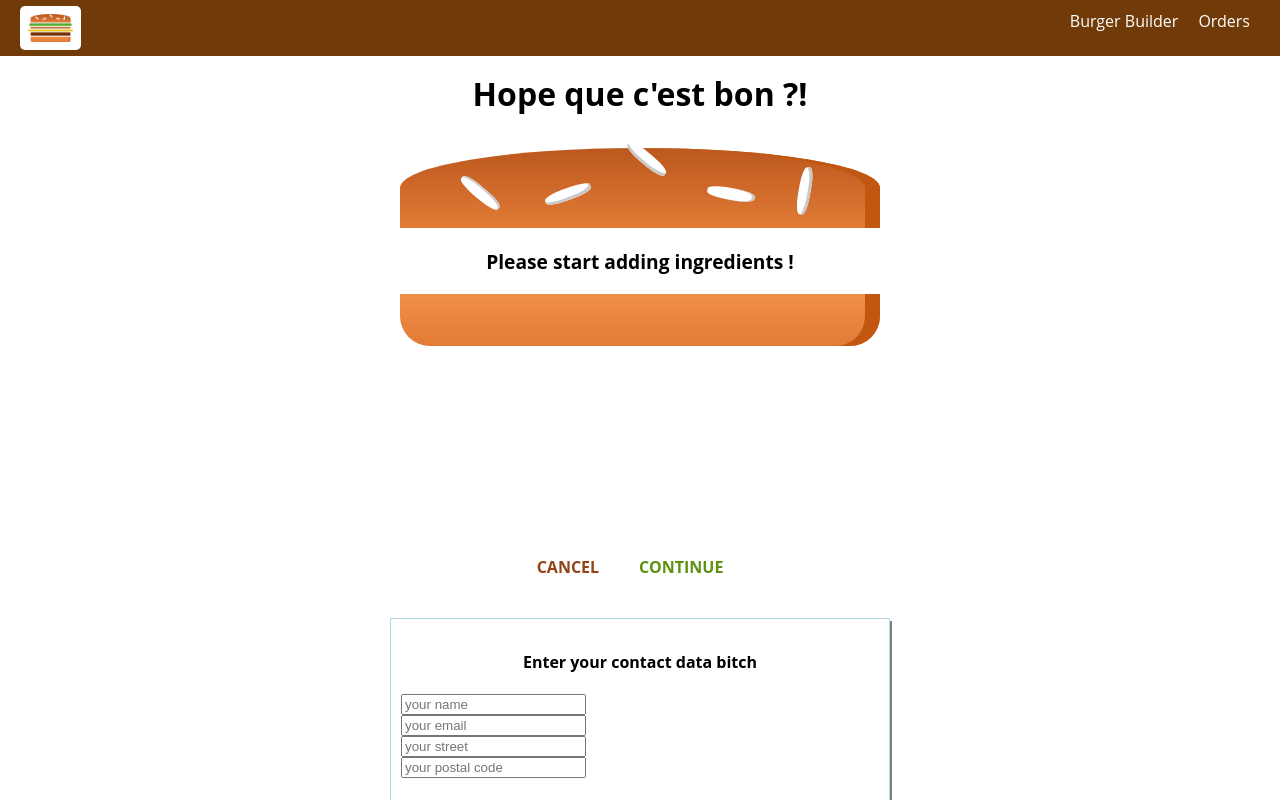
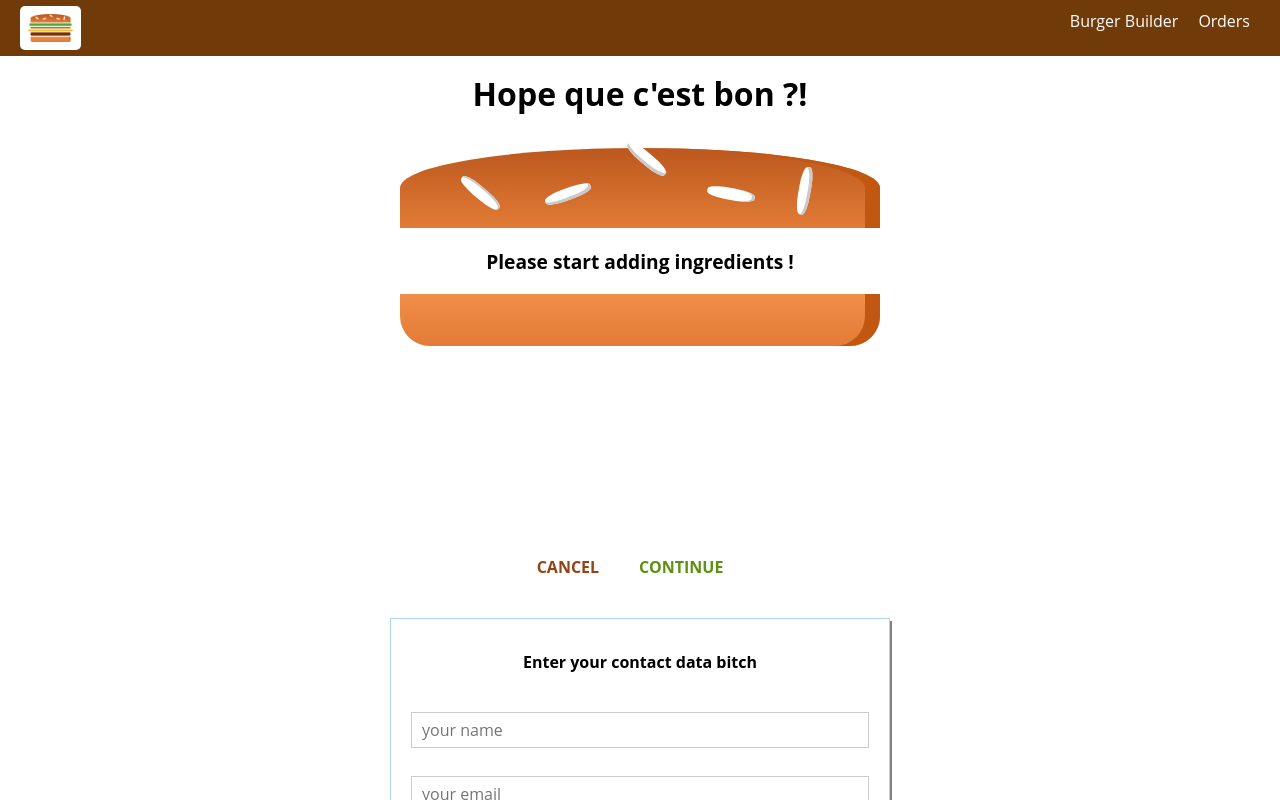
Before and after one commit to AlexStotch/BugerReact, a React app: page /checkout in a window 1280 px wide. Both pictures are taken after a click on the button "CONTINUE". Shown: the top 800 px of the page. Built offline with nearby package versions, Linux system fonts and the light colour scheme.

Commit message:
new Input react element

```diff
--- /dev/null
+++ b/src/components/UI/Input/Input.css
@@ -0,0 +1,27 @@
+.Input {
+    width: 100%;
+    padding: 10px;
+    box-sizing: border-box;
+}
+
+.Label {
+    font-weight: bold;
+    display: block;
+    margin-bottom: 8px;
+}
+
+.InputElement {
+    outline: none;
+    border: 1px solid #CCC;
+    background-color: white;
+    font: inherit;
+    padding: 6px 10px;
+    display: block;
+    width: 100%;
+    box-sizing: border-box;
+}
+
+.InputElement:focus {
+    outline: none;
+    background-color: #CCC;
+}
--- /dev/null
+++ b/src/components/UI/Input/Input.js
@@ -0,0 +1,24 @@
+import React from 'react';
+import classes from './Input.css';
+
+const input = (props) => {
+    let inputElement = null;
+    switch(props.inputtype) {
+        case ('input'):
+            inputElement = <input className={classes.InputElement} {...props}/>
+            break;
+        case ('textarea') :
+            inputElement = <textarea className={classes.InputElement} {...props}/>
+            break;
+        default:
+            inputElement = <input className={classes.InputElement} {...props}/>
+    }
+    return (
+        <div className={classes.Input}>
+            <label className={classes.Label}>{props.label}</label>
+            {inputElement}
+        </div>
+    )
+};
+
+export default input;
--- a/src/containers/Checkout/ContactData/ContactData.css
+++ b/src/containers/Checkout/ContactData/ContactData.css
@@ -8,10 +8,6 @@
     box-sizing: border-box;
 }
 
-.Input {
-    display: block;
-}
-
 @media (min-width : 600px) {
     .ContactData {
         width : 500px;
--- a/src/containers/Checkout/ContactData/ContactData.js
+++ b/src/containers/Checkout/ContactData/ContactData.js
@@ -3,6 +3,7 @@
 import classes from './ContactData.css';
 import axios from '../../../axios-orders';
 import Spinner from '../../../components/UI/Spinner/Spinner';
+import Input from '../../../components/UI/Input/Input';
 
 class ContactData extends Component {
     state= {
@@ -44,10 +45,10 @@
 
     render () {
         let form = <form>
-            <input className={classes.Input} type='text' name='name' placeholder='your name' />
-            <input className={classes.Input} type='email' name='email' placeholder='your email' />
-            <input className={classes.Input} type='text' name='street' placeholder='your street' />
-            <input className={classes.Input} type='text' name='postalCode' placeholder='your postal code' />
+            <Input inputtype='input' type='text' name='name' placeholder='your name' />
+            <Input inputtype='input' type='email' name='email' placeholder='your email' />
+            <Input inputtype='input' type='text' name='street' placeholder='your street' />
+            <Input inputtype='input' type='text' name='postalCode' placeholder='your postal code' />
         </form>;
         if (this.state.loading) {
             form = <Spinner />
```
